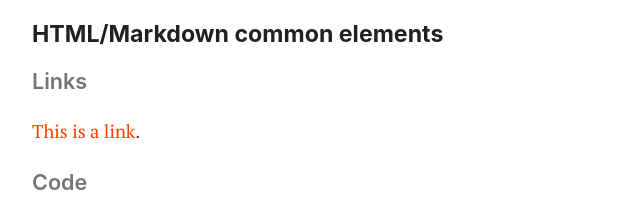
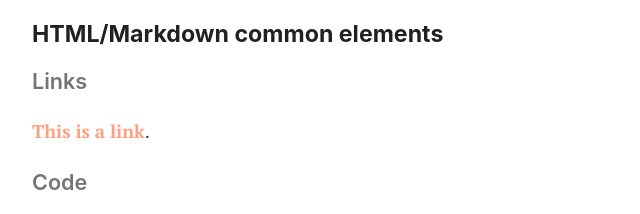
Before and after one commit to wallacejme/blogging-tool-for-gh-pages, a website: page index.html in a window 1280 px wide. Shown: the part 1068-1282 px from the top of the page, 288-928 px from the left. Drawn offline with nearby package versions, Linux system fonts and the light colour scheme; a web font is replaced by a local one.

Commit message:
redefine link style (bold, accent color, bottom-border on hover)

```diff
--- a/css/styles.css
+++ b/css/styles.css
@@ -30,17 +30,27 @@
 }
 
 a,
-a:hover,
 a:link {
-  color: #FF3D00;
-}
-
-a {
+  color: #FF3D00 /* A400 */;
+  font-weight: bold;
   text-decoration: none;
+  border-bottom-style: solid;
+  border-bottom-color: #FF3D00 /* A400 */;
+  border-bottom-width: 0;
 }
 
 a:hover {
-  text-decoration: underline;
+  border-bottom-width: 1px;
+}
+
+a:visited {
+  color: #FF9E80 /* A100 */;
+  border-color: #FF9E80 /* A100 */;
+}
+
+a:active {
+  color: #BF360C /* 900 */;
+  border-color: #BF360C /* 900 */;
 }
 
 nav {
@@ -68,6 +78,8 @@
   list-style-type: none;
 }
 nav ul.navbar-menu li a {
+  all: unset;
+  cursor: pointer;
   color: #fff;
   font-size: 14px;
   text-transform: uppercase;
@@ -89,6 +101,7 @@
   font-size: 20px;
   color: #fff;
   text-decoration: none;
+  border: none !important;
 }
 nav button.navbar-menu-icon {
   background: none;
```
